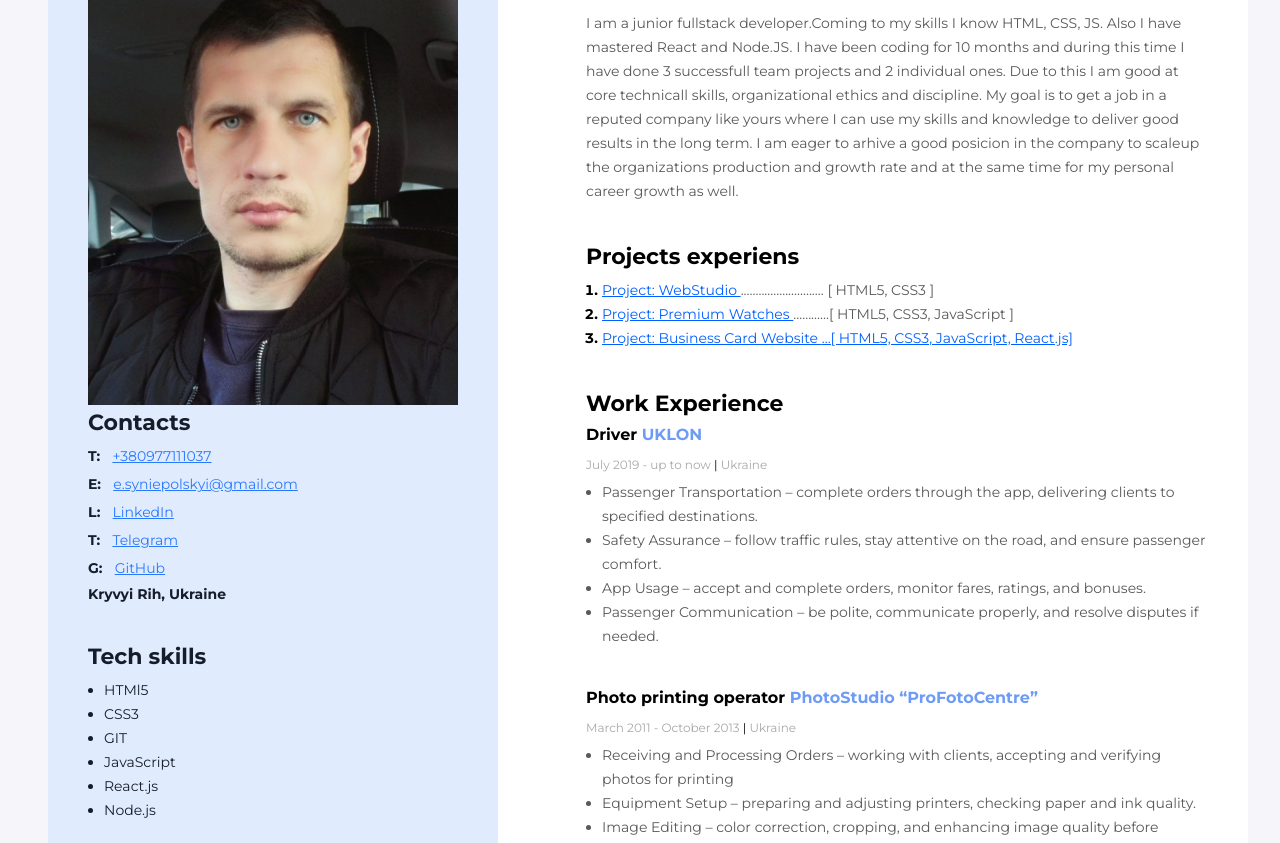
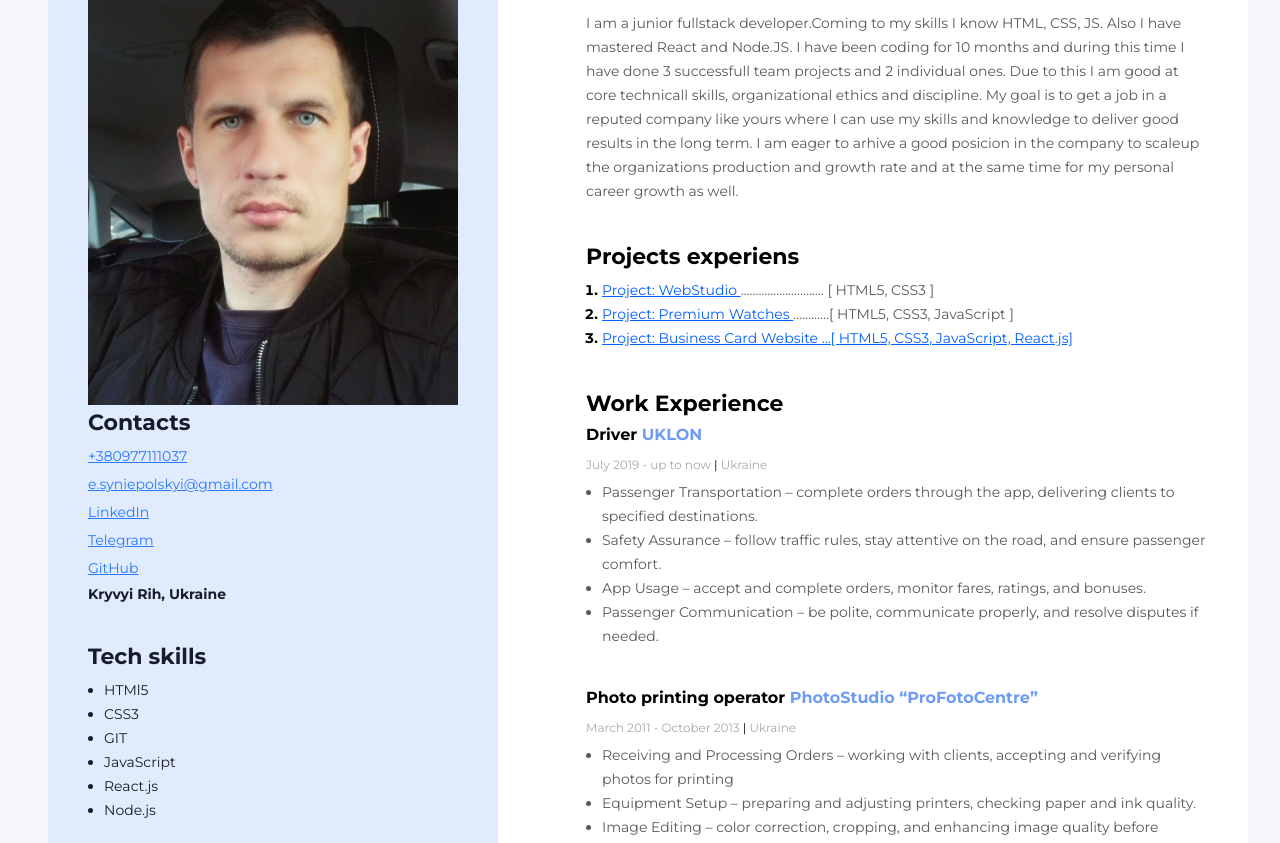
Before and after one commit to syniepolskyi84/project-resume, a plain HTML site: page index.html in a window 1280 px wide. Shown: the part 250-1093 px from the top of the page. Drawn offline with Linux system fonts and the light colour scheme.

Commit message:
corection 3

```diff
--- a/index.html
+++ b/index.html
@@ -151,29 +151,24 @@
           <div class="contacts-container">
             <h3 class="contacts-title">Contacts</h3>
             <p class="contacts-item">
-              <span class="contacts-type">T:</span>
               <a class="contacts-link" href="tel:+380977111037"
                 >+380977111037</a
               >
             </p>
             <p class="contacts-item">
-              <span class="contacts-type">E:</span>
               <a class="contacts-link" href="mailto:e.syniepolskyi@gmail.com"
                 >e.syniepolskyi@gmail.com</a
               >
             </p>
             <p class="contacts-item">
-              <span class="contacts-type">L:</span>
               <a class="contacts-link" href="https://www.linkedin.com/in/yevhen-syniepolskyi-92393b352/"
                 >LinkedIn</a>
                 </p>
                 <p class="contacts-item">
-              <span class="contacts-type">T:</span>
               <a class="contacts-link" href="https://t.me/jemiss84"
                 >Telegram</a>
                 </p>
                 <p class="contacts-item">
-              <span class="contacts-type">G:</span>
               <a class="contacts-link" href="https://github.com/syniepolskyi84"
                 >GitHub</a>
                 </p>
```
